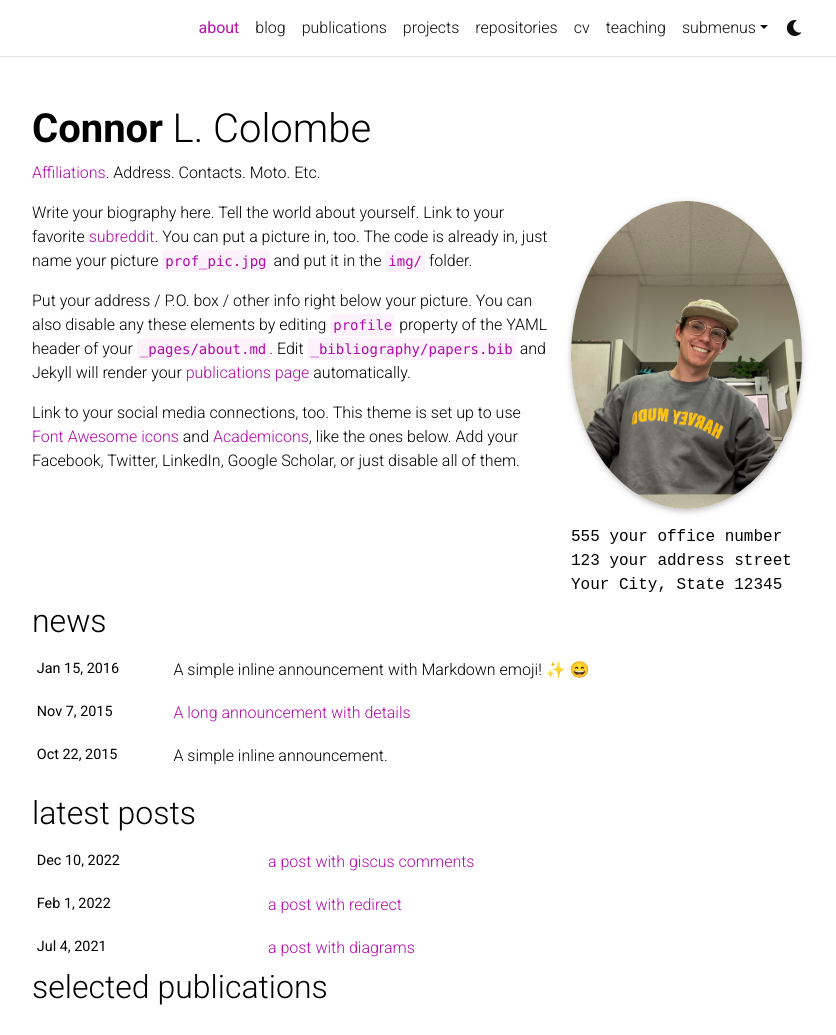
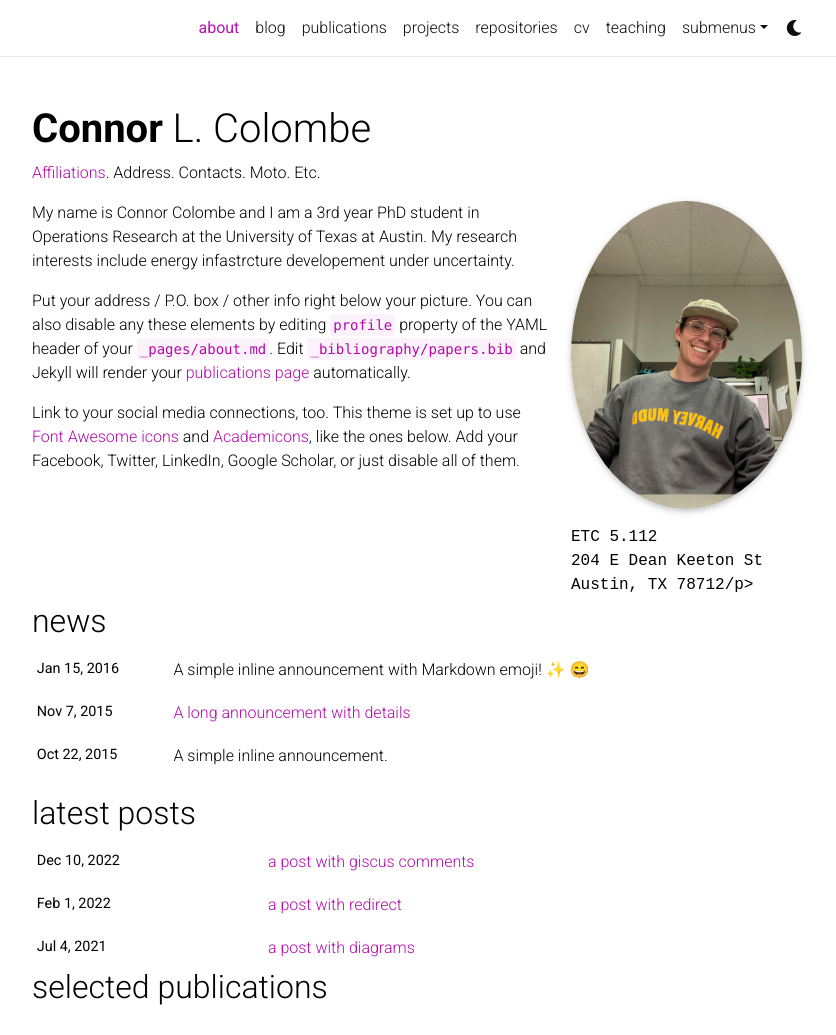
Before and after one commit to Ccolombe12/Ccolombe12.github.io, a Jekyll site: the page built from _pages/about.md, in a window 1280 px wide and 1324 px high, cut to the strip 0-1035 px from the top of the window. Shown: the whole strip, without its empty margins (223-1059 px from the left). Built offline with Jekyll 4.4.1, drawn with Linux system fonts in a browser that asks for light colours; full-size pictures stand in for the smaller copies a plugin makes; emoji names are drawn with the system emoji font; comment, search, counter and statistics services are not loaded; a style sheet for code colours, icons or effects is not loaded.

Commit message:
new changes

```diff
--- a/_config.yml
+++ b/_config.yml
@@ -16,7 +16,8 @@ footer_text: >
 
 
 lang: en # the language of your site (for example: en, fr, cn, ru, etc.)
-icon: ⚛️  # the emoji used as the favicon (alternatively, provide image name in /assets/img/)
+icon: ∎
+  # the emoji used as the favicon (alternatively, provide image name in /assets/img/)
 
 url: https://Ccolombe12.github.io # the base hostname & protocol for your site
 baseurl:  # the subpath of your site, e.g. /blog/
@@ -314,7 +315,7 @@ external_links:
 # -----------------------------------------------------------------------------
 
 imagemagick:
-  enabled: true # enables responsive images for your site (recommended, see https://github.com/alshedivat/al-folio/issues/537)
+  enabled: false # enables responsive images for your site (recommended, see https://github.com/alshedivat/al-folio/issues/537)
   widths:
     - 480
     - 800
--- a/_pages/about.md
+++ b/_pages/about.md
@@ -9,9 +9,9 @@ profile:
   image: prof_pic.jpg
   image_circular: true # crops the image to make it circular
   address: >
-    <p>555 your office number</p>
-    <p>123 your address street</p>
-    <p>Your City, State 12345</p>
+    <p>ETC 5.112</p>
+    <p>204 E Dean Keeton St</p>
+    <p>Austin, TX 78712/p>
 
 news: true  # includes a list of news items
 latest_posts: true  # includes a list of the newest posts
@@ -19,7 +19,7 @@ selected_papers: true # includes a list of papers marked as "selected={true}"
 social: true  # includes social icons at the bottom of the page
 ---
 
-Write your biography here. Tell the world about yourself. Link to your favorite [subreddit](http://reddit.com). You can put a picture in, too. The code is already in, just name your picture `prof_pic.jpg` and put it in the `img/` folder.
+My name is Connor Colombe and I am a 3rd year PhD student in Operations Research at the University of Texas at Austin. My research interests include energy infastrcture developement under uncertainty.
 
 Put your address / P.O. box / other info right below your picture. You can also disable any these elements by editing `profile` property of the YAML header of your `_pages/about.md`. Edit `_bibliography/papers.bib` and Jekyll will render your [publications page](/al-folio/publications/) automatically.
 
```
